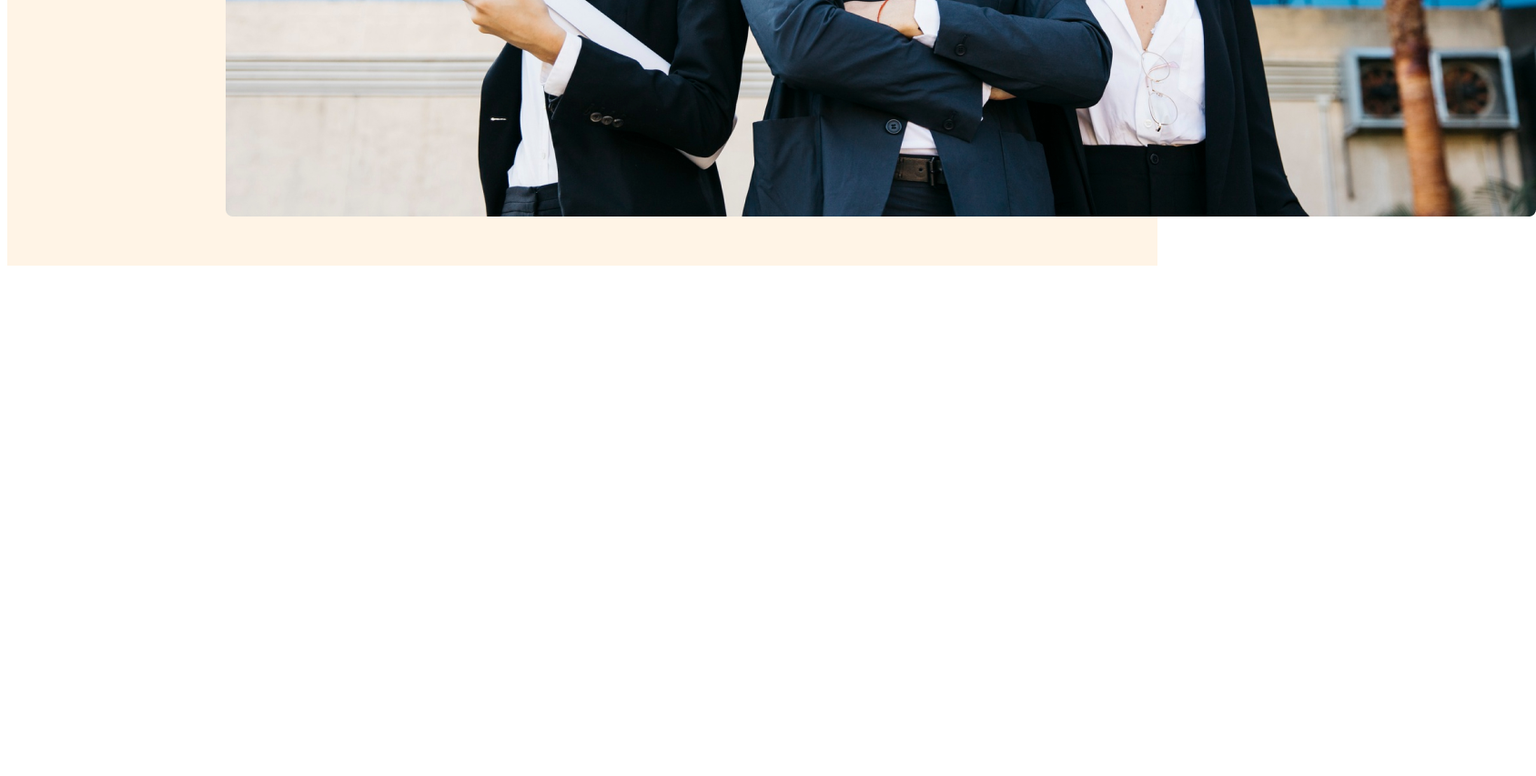
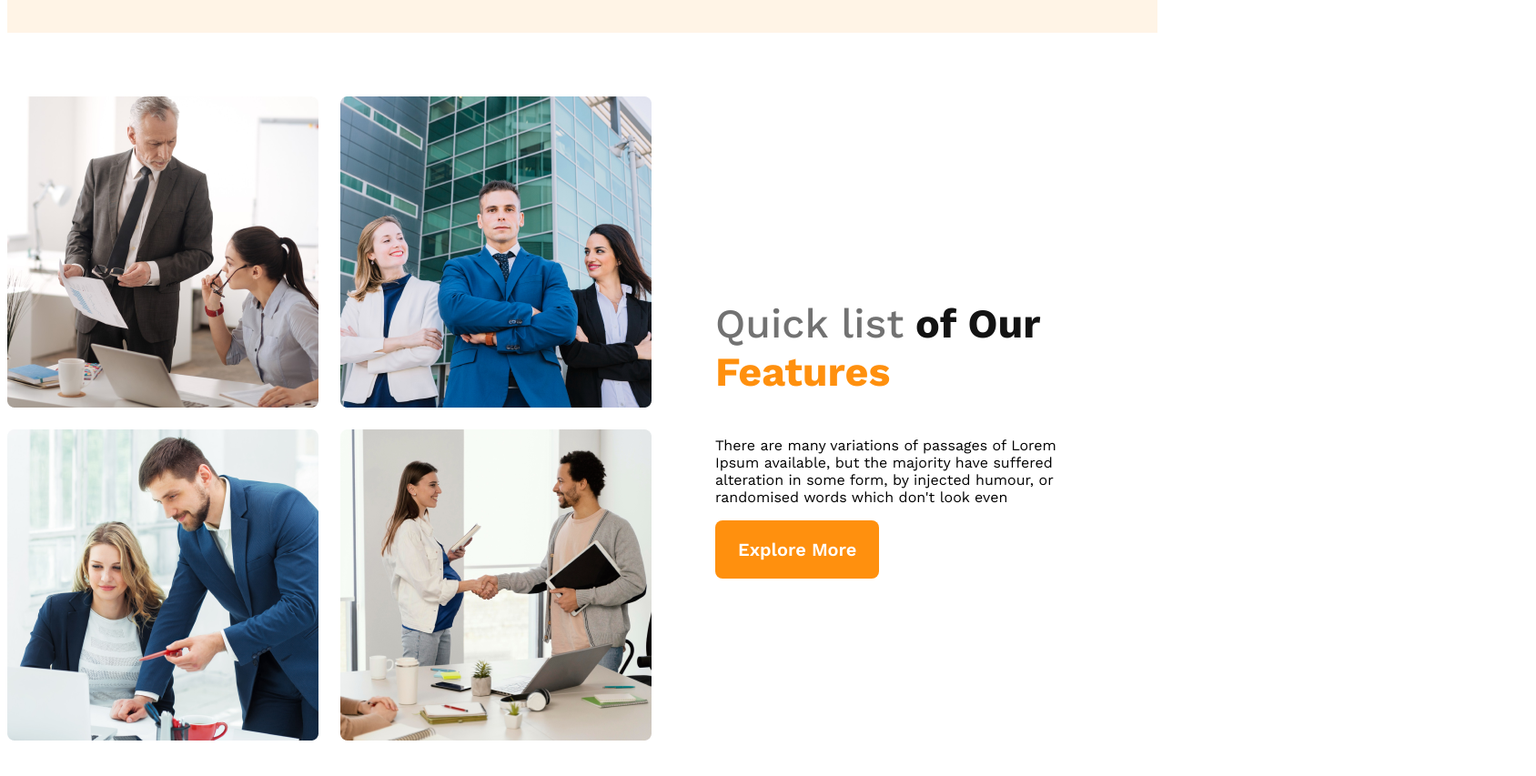
Before and after one commit to subinspectormazed/g3-architects-website-practice, a plain HTML site: page index.html in a window 1280 px wide. Shown: the part 1043-1896 px from the top of the page at 91% size, 1688 px wide, since content can reach past the window. Before the commit the page ends 1343 px from the top, so only its background shows below. Drawn offline with nearby package versions, Linux system fonts and the light colour scheme.

Commit message:
finish team section responsive

```diff
--- a/index.html
+++ b/index.html
@@ -31,7 +31,29 @@
         <img src="images/banner.png" alt="" />
       </div>
     </header>
-    <main></main>
+    <main>
+      <section class="team-container">
+        <div class="team-img-container">
+          <img src="images/team1.png" alt="" />
+          <img src="images/team2.png" alt="" />
+          <img src="images/team3.png" alt="" />
+          <img src="images/team4.png" alt="" />
+        </div>
+        <div class="team-content">
+          <h3 class="team-title">
+            <span class="quick-list">Quick list</span>
+            <span class="of-our">of Our</span>
+            <span class="team-features">Features</span>
+          </h3>
+          <p class="team-description">
+            There are many variations of passages of Lorem Ipsum available, but
+            the majority have suffered alteration in some form, by injected
+            humour, or randomised words which don't look even
+          </p>
+          <button class="btn-primary">Explore More</button>
+        </div>
+      </section>
+    </main>
     <footer></footer>
   </body>
 </html>
--- a/styles/architects.css
+++ b/styles/architects.css
@@ -9,6 +9,13 @@
   box-sizing: border-box;
 }
 .btn-primary {
+  border-radius: 8px;
+  background: #ff900e;
+  padding: 20px 25px;
+  color: #fff;
+  font-size: 1.25rem;
+  font-weight: 600;
+  border: 0;
 }
 /* nav styles added */
 header {
@@ -51,3 +58,67 @@ nav a {
 .banner-description {
   font-weight: 400;
 }
+.banner img {
+  width: 100%;
+  margin-top: 20px;
+}
+/* main styles */
+main {
+  max-width: 1440px;
+  margin: 70px auto;
+}
+.team-container {
+  display: flex;
+  align-items: center;
+}
+.team-img-container {
+  display: grid;
+  grid-template-columns: repeat(2, 1fr);
+  gap: 1.5rem;
+}
+.team-content {
+  padding-left: 70px;
+  padding-right: 70px;
+}
+.team-title {
+  font-size: 2.8rem;
+}
+.team-title .quick-list {
+  color: #727272;
+  font-weight: 500;
+}
+.team-title .of-our {
+  color: #131313;
+  font-weight: 700;
+}
+.team-title .team-features {
+  color: #ff900e;
+  font-weight: 700;
+}
+/* media queries styles */
+/* mobile styles added */
+@media screen and (max-width: 576px) {
+  header {
+    padding: 20px;
+  }
+  nav,
+  .team-container {
+    flex-direction: column;
+  }
+  .team-img-container {
+    grid-template-columns: 1fr;
+  }
+  .team-content {
+    padding-left: 20px;
+    padding-right: 20px;
+  }
+}
+@media screen and (min-width: 576px) and (max-width: 960px) {
+  header {
+    padding: 50px;
+  }
+  nav,
+  .team-container {
+    flex-direction: column;
+  }
+}
```
